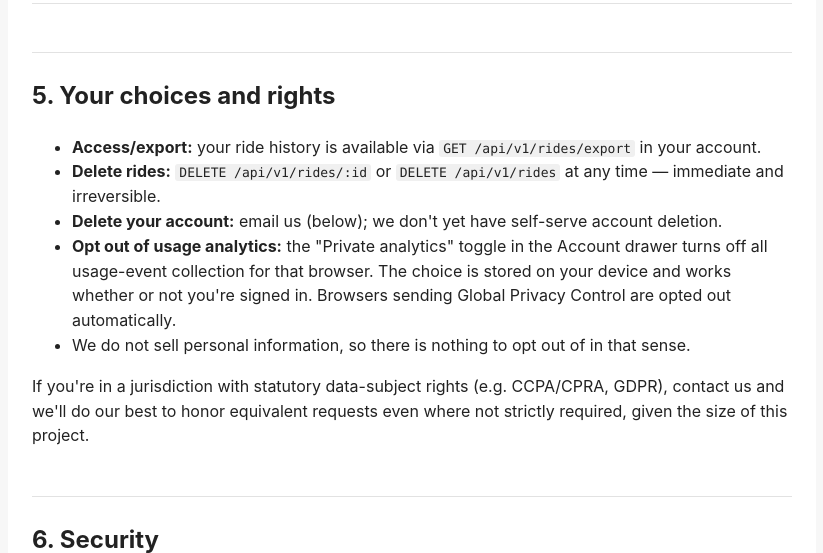
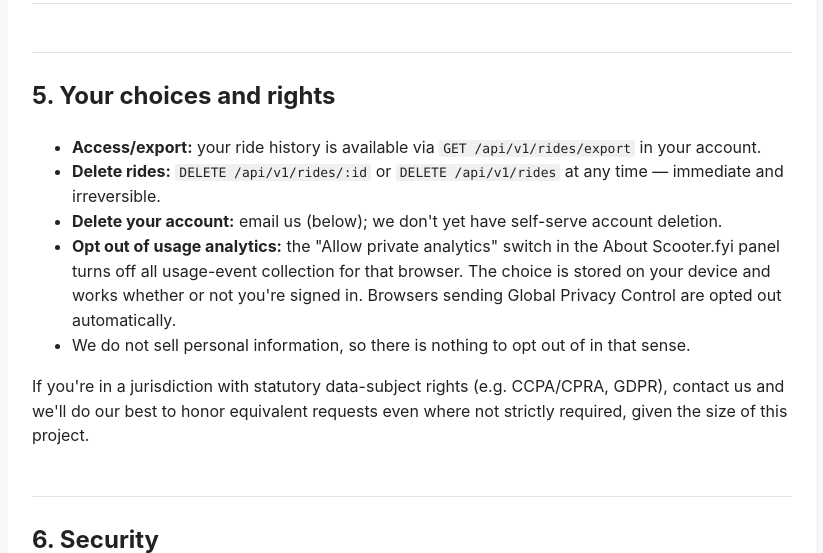
Before and after one commit to z280/scooter-fyi-api, a FastAPI app: page /legal/privacy-policy in a window 1280 px wide. Shown: the part 4680-5233 px from the top of the page, without its empty margins (228-1051 px from the left). Run offline with FastAPI, Linux system fonts and the light colour scheme; some libraries are stand-ins or nearby versions.

Commit message:
Point the analytics opt-out docs at the About panel
The frontend landed the "Allow private analytics" switch in the new About
Scooter.fyi drawer (visible signed in or out), not the Account drawer —
correct the privacy payload and policy HTML to match.

Co-Authored-By: Claude Fable 5 <noreply@anthropic.com>
Claude-Session: https://claude.ai/code/session_01HvNJMC28kdTeif4VcUAaaK

```diff
--- a/src/api_meta.py
+++ b/src/api_meta.py
@@ -258,7 +258,7 @@ _PRIVACY = {
                       "the salt is destroyed after 2 days, after which the "
                       "hash cannot be recomputed by anyone. Neither the IP "
                       "nor the user-agent is stored. Opt out any time via "
-                      "the Account drawer toggle (stored on your device).",
+                      "the About panel toggle (stored on your device).",
         },
         {
             "data": "request_metrics",
--- a/src/templates/legal/privacy_policy.html
+++ b/src/templates/legal/privacy_policy.html
@@ -88,7 +88,7 @@ is destroyed after two days, after which the hash cannot be linked to
 anyone. Neither the IP nor the user-agent is stored with events</td>
 <td>Understanding which features are used, on what kinds of devices, so
 we can improve the app. We run this ourselves — no third-party analytics
-service ever sees it. You can switch it off in the Account drawer</td></tr>
+service ever sees it. You can switch it off in the About panel</td></tr>
 </table>
 <p>We do not use tracking cookies or cross-site advertising pixels. Your
 session token is stored in your browser's local storage, not a
@@ -243,9 +243,9 @@ or <code>DELETE /api/v1/rides</code> at any time — immediate and
 irreversible.</li>
 <li><strong>Delete your account:</strong> email us (below); we don't yet
 have self-serve account deletion.</li>
-<li><strong>Opt out of usage analytics:</strong> the "Private analytics"
-toggle in the Account drawer turns off all usage-event collection for
-that browser. The choice is stored on your device and works whether or
+<li><strong>Opt out of usage analytics:</strong> the "Allow private
+analytics" switch in the About Scooter.fyi panel turns off all
+usage-event collection for that browser. The choice is stored on your device and works whether or
 not you're signed in. Browsers sending Global Privacy Control are opted
 out automatically.</li>
 <li>We do not sell personal information, so there is nothing to opt out
```
